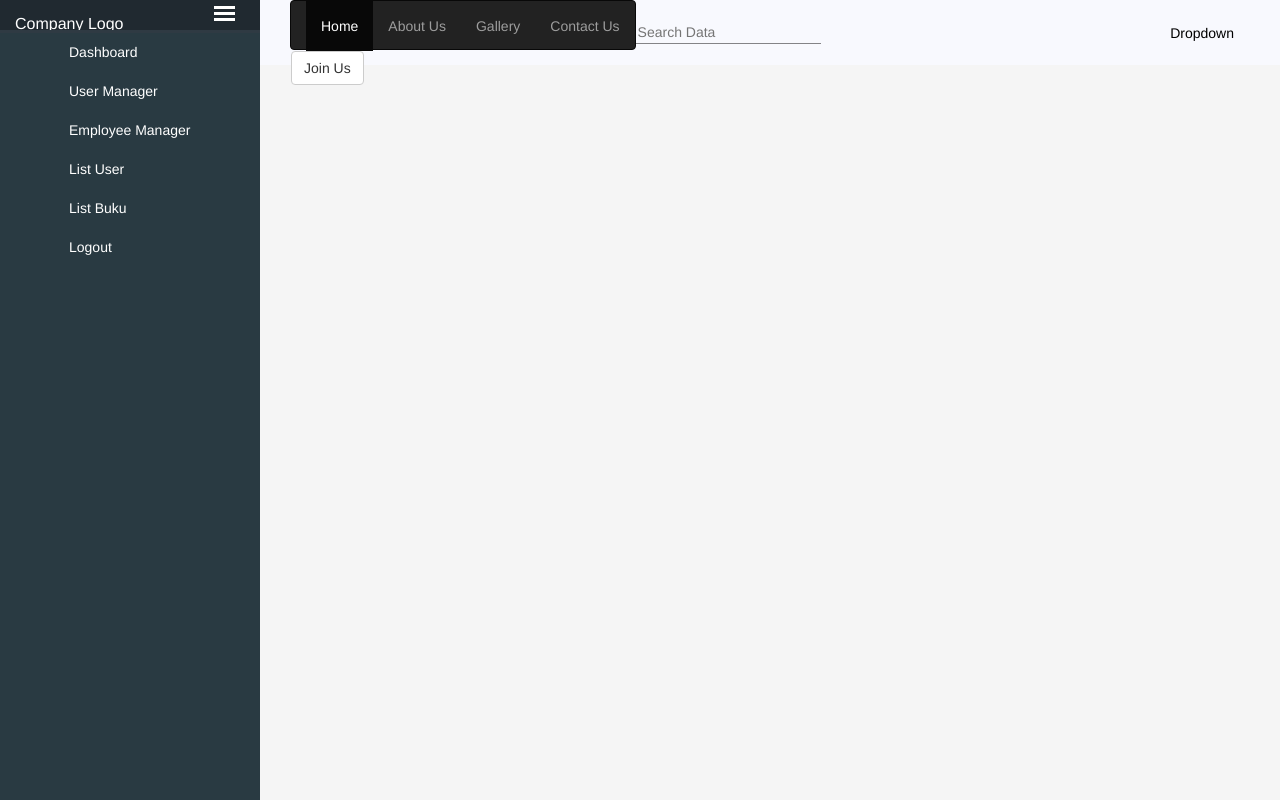
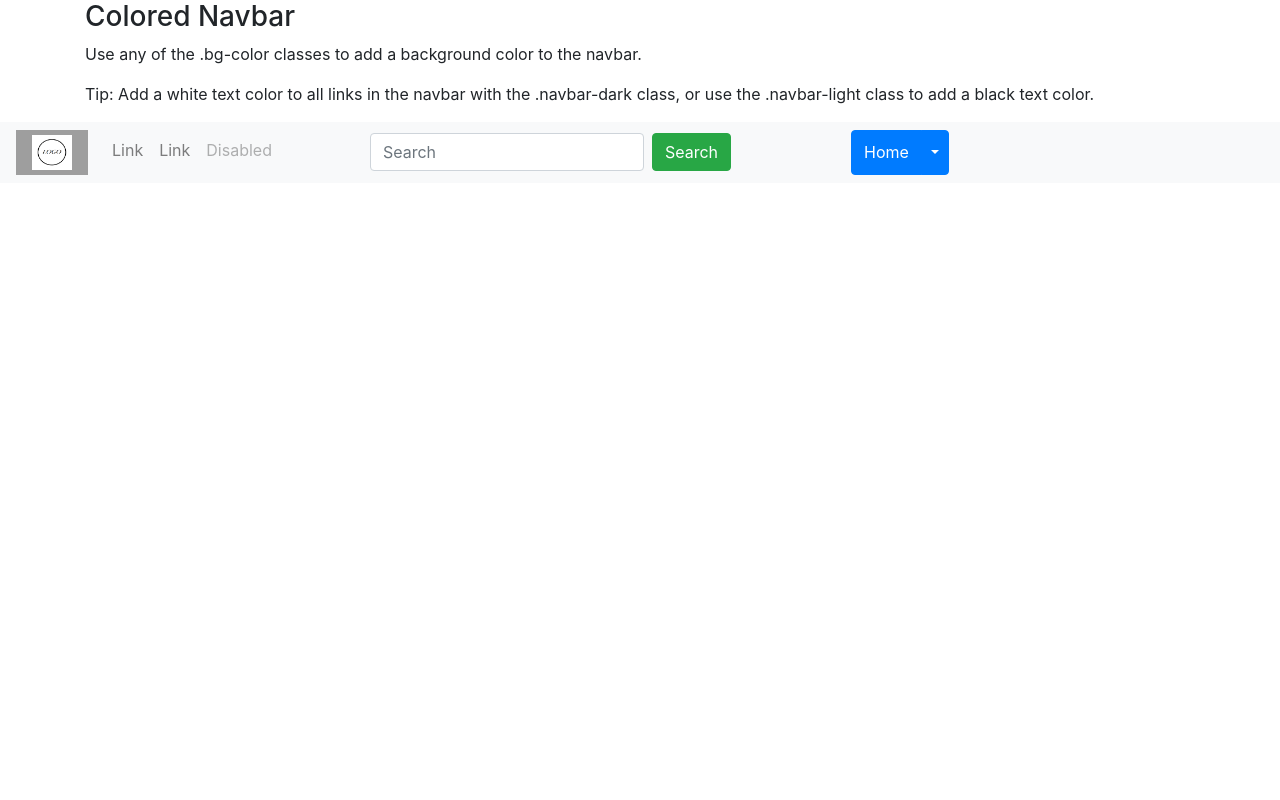
Before and after one commit to L4rryToru4n/TUBESPAW_B_H, a PHP site: page /dashboard/index.php in a window 1280 px wide. Run offline with PHP 8.4, Linux system fonts and the light colour scheme; a user stored in the database is signed in; grey boxes are pictures that could not be loaded.

Commit message:
dashboard editted, no sidebar, now with top navbar

```diff
--- a/css/style.css
+++ b/css/style.css
@@ -1,4 +1,4 @@
-.backgroundAll{
+.backgroundAll {
     position: fixed;
     top: 0px;
     bottom: 0px;
@@ -8,7 +8,7 @@
     z-index: -1;
 }
 
-#sidebar{
+#sidebar {
     transition: all 1s;
     position: fixed;
     background: #293a42;
@@ -19,7 +19,7 @@
     width: 260px;
 }
 
-#sidebar .sideheader{
+#sidebar .sideheader {
     padding: 15px 15px;
     display: flex;
     background: #202930;
@@ -27,20 +27,20 @@
     overflow: hidden;
 }
 
-#sidebar .sideheader .name h1{
+#sidebar .sideheader .name h1 {
     transition: all 1s;
     font-size: 16px;
     margin: 0px;
 }
 
-#sidebar .sideheader .name p{
+#sidebar .sideheader .name p {
     transition: all 1s;
     font-size: 14px;
     margin: 0px;
     opacity: 0.8;
 }
 
-#sidebar .sideheader .hamburgerbar{
+#sidebar .sideheader .hamburgerbar {
     transition: all 1s;
     margin-left: auto;
     width: 21px;
@@ -49,24 +49,24 @@
     margin-right: 10px;
 }
 
-#sidebar .sideheader .hamburgerbar a .bar{
+#sidebar .sideheader .hamburgerbar a .bar {
     transition: all 1s;
     background: white;
     height: 3px;
     margin-bottom: 3px;
 }
 
-#sidebar .sidebody .sidebodypart{
+#sidebar .sidebody .sidebodypart {
     border-top: solid 3px #2f3a43;
 }
 
-#sidebar .sidebody . sidebodypart ul{
+#sidebar .sidebody . sidebodypart ul {
     margin: 0px;
     padding: 0px;
     list-style: none;
 }
 
-#sidebar .sidebody .sidebodypart ul li{
+#sidebar .sidebody .sidebodypart ul li {
     height: 37px;
     padding-left: 10px;
     border-left: solid 3px #293a42;
@@ -74,17 +74,17 @@
     margin-bottom: 2px;
 }
 
-#sidebar .sidebody .sidebodypart ul li:hover{
+#sidebar .sidebody .sidebodypart ul li:hover {
     background: #212f32;
     border-left: solid 3px #17b1b8;
 }
 
-#sidebar .sidebody .sidebodypart .isActive{
+#sidebar .sidebody .sidebodypart .isActive {
     background: #212f32;
     boorder-left: solid 3px #17b1b8;
 }
 
-#sidebar .sidebody .sidebodypart ul li a{
+#sidebar .sidebody .sidebodypart ul li a {
     text-decoration: none;
     color: white;
     width: 100%;
@@ -92,13 +92,13 @@
     display: flex;
 }
 
-#sidebar .sidebody .sidebodypart ul li a p{
+#sidebar .sidebody .sidebodypart ul li a p {
     transition: all 1s;
     align-self: center;
     margin: 0px;
 }
 
-#navbar{
+#navbar {
     transition: all 1s;
     position: fixed;
     margin-left: 260px;
@@ -111,79 +111,85 @@
     padding: 0px 30px;
 }
 
-#navbar .searchbar{
+#navbar .searchbar {
     align-self: center;
 }
 
-#navbar .searchbar input{
+#navbar .searchbar input {
     border: none;
     background: transparent;
     border-bottom: solid 1px #00000078;
 }
 
-#navbar .barinfo{
+#navbar .barinfo {
     align-self: center;
     margin-left: auto;
 }
 
-#dashboardData{
+.navbar.btn{
+    align-self: center;
+    margin-left: auto;
+}
+
+#dashboardData {
     transition: all 1s;
     margin-left: 252px;
     margin-top: 65px;
     padding: 20px;
 }
 
-.animationNavbar{
+.animationNavbar {
     margin-left: 100px !important;
     transition: all 1s;
 }
 
-.animationDashboardData{
+.animationDashboardData {
     margin-left: 100px !important;
     transition: all 1s;
 }
 
-.animationSideBar{
+.animationSideBar {
     width: 100px !important;
     transition: all 1s;
 }
 
-.animationSideBar .sideheader .name h1{
+.animationSideBar .sideheader .name h1 {
     font-size: 10px !important;
     transition: all 1s;
 }
 
-.animationSideBar .sideheader .name p{
+.animationSideBar .sideheader .name p {
     font-size: 8px !important;
     transition: all 1s;
 }
 
-.animationSideBar .sideheader .hamburgerbar{
+.animationSideBar .sideheader .hamburgerbar {
     width: 12px !important;
     transition: all 1s;
 }
 
-.animationSideBar .topbar{
+.animationSideBar .topbar {
     transform: rotate(35deg);
     transition: all 1s;
 }
 
-.animationSideBar .middlebar{
+.animationSideBar .middlebar {
     display: none;
     transition: all 1s;
 }
 
-.animationSideBar .bottombar{
+.animationSideBar .bottombar {
     transform: rotate(-35deg);
     transition: all 1s;
 }
 
-.animationSideBar .sidebody .sidebodypart ul li a{
+.animationSideBar .sidebody .sidebodypart ul li a {
     font-size: 10px;
     transition: all 1s;
 }
 
-li a, .dropbtn {
+li a,
+.dropbtn {
     display: inline-block;
     color: black;
     text-align: center;
@@ -191,7 +197,8 @@ li a, .dropbtn {
     text-decoration: none;
 }
 
-  li a:hover, .dropdown:hover .dropbtn {
+li a:hover,
+.dropdown:hover .dropbtn {
     background-color: grey;
 }
 
@@ -204,7 +211,7 @@ li a, .dropbtn {
     position: absolute;
     background-color: #f9f9f9;
     min-width: 160px;
-	box-shadow: 0px 8px 16px 0px rgba(0,0,0,0.2);
+    box-shadow: 0px 8px 16px 0px rgba(0, 0, 0, 0.2);
     z-index: 1;
 }
 
@@ -216,26 +223,28 @@ li a, .dropbtn {
     text-align: left;
 }
 
-  .dropdown-content a:hover {background-color: #f1f1f1;}
+.dropdown-content a:hover {
+    background-color: #f1f1f1;
+}
 
 .dropdown:hover .dropdown-content {
     display: block;
 }
 
-  #radio-label
-  {
+#radio-label {
     margin: 0px 5px 0px 0px;
 }
 
-  #submitBtn{
+#submitBtn {
     margin-left: 30%;
     padding: 5px 20px 5px 20px;
 }
 
-  .radio-options
-  {
+.radio-options {
     margin: 0px 5px 0px 0px;
 }
+
+
 /*
   .bg-image {
 	background-image: url("./hospitality-hdr.jpg");
@@ -247,8 +256,8 @@ li a, .dropbtn {
 	background-size: cover;
   }
    */
-  .bg-text{
 
+.bg-text {
     font-weight: bold;
     position: absolute;
     top: 75%;
@@ -259,12 +268,12 @@ li a, .dropbtn {
     margin-top: 0px;
 }
 
-  #bg-title{
-	background-color: rgb(0,0,0);
-	background-color: rgba(0,0,0, 0.2);
+#bg-title {
+    background-color: rgb(0, 0, 0);
+    background-color: rgba(0, 0, 0, 0.2);
     font-weight: bold;
     position: absolute;
-	text-align:center;
+    text-align: center;
     top: 70%;
     left: 50%;
     transform: translate(-50%, -50%);
--- a/dashboard/index.php
+++ b/dashboard/index.php
@@ -2,15 +2,6 @@
 <div id="dashboardData">
 <!-- <iframe height="1000px" width="100%" src="UGD2_B_9509_2.html" name="iframe_a"></iframe> -->
 </div>
-<div class="hamburgerbar">
-		<a href="#" onclick="hamburgerFunc()">
-			<div>
-				<div class="bar topbar"></div>
-				<div class="bar middlebar"></div>
-				<div class="bar bottombar"></div>
-			</div>
-		</a>
-		</div>
 </body>
 <script src="../script/script.js"></script>
 <script>
--- a/layout/dashboard.php
+++ b/layout/dashboard.php
@@ -5,81 +5,70 @@ if(!$_SESSION['isLogin']){
 }else{
     include('../db.php');
 }
-echo '<!DOCTYPE html>
+?>
+<!DOCTYPE html>
 <html lang="en">
 <head>
 	<meta charset="UTF-8">
 	<meta name="viewport" content="width=device=width, initial-scale=1.0">
 	<meta http-equiv="X-UA-Compatible" content="ie=edge">
 	<link rel="stylesheet" href="../css/style.css">
-	<link rel="stylesheet" href="https://maxcdn.bootstrapcdn.com/bootstrap/3.4.0/css/bootstrap.min.css">
+	<link rel="stylesheet" href="https://maxcdn.bootstrapcdn.com/bootstrap/4.3.1/css/bootstrap.min.css">
   <script src="https://ajax.googleapis.com/ajax/libs/jquery/3.4.1/jquery.min.js"></script>
-	<script src="https://maxcdn.bootstrapcdn.com/bootstrap/3.4.0/js/bootstrap.min.js"></script>
+  <script src="https://cdnjs.cloudflare.com/ajax/libs/popper.js/1.14.7/umd/popper.min.js"></script>
+  <script src="https://maxcdn.bootstrapcdn.com/bootstrap/4.3.1/js/bootstrap.min.js"></script>
 	<title>Dashboard</title>
+
+  <style>
+    .navbar-brand
+    {
+      background-image: url("logo.png");
+    }
+  </style>
 </head>
 <body>
-	<div class="backgroundAll"></div>
-		<div id="sidebar">
-			<div class="sideheader">
-				<div class="name">
-					<h1>Company Logo</h1>
-					<p>Company Name</p>
+<div class="container">
+  <h3>Colored Navbar</h3>
+  <p>Use any of the .bg-color classes to add a background color to the navbar.</p>
+  <p>Tip: Add a white text color to all links in the navbar with the .navbar-dark class, or use the .navbar-light class to add a black text color.</p>
 </div>
-				<div class="hamburgerbar">
-					<a href="#" onclick="hamburgerFunc()">
-						<div>
-							<div class="bar topbar"></div>
-							<div class="bar middlebar"></div>
-							<div class="bar bottombar"></div>
+
+<nav class="navbar navbar-expand-sm bg-light navbar-light">
+  <ul class="navbar-nav">
+    <li class="nav-item active">
+      <a class="navbar-brand" href="index.php">
+      <img src="..\layout\logo.png" alt="logo" style="width:40px;">
+      </a>
+    </li>
+    <li class="nav-item">
+      <a class="nav-link" href="#">Link</a>
+    </li>
+    <li class="nav-item">
+      <a class="nav-link" href="#">Link</a>
+    </li>
+    <li class="nav-item" style="margin-right:90px">
+      <a class="nav-link disabled" href="#">Disabled</a>
+    </li>
+
+    <form class="form-inline" action="/action_page.php">
+    <input class="form-control mr-sm-2" type="text" placeholder="Search">
+    <button class="btn btn-success" type="submit" style="margin-right:120px">Search</button>
+  </form>
+<br>
+
+	<div class="btn-group">
+    <button type="button" class="btn btn-primary" style="margin-left:auto">Home</button>
+    <button type="button" class="btn btn-primary dropdown-toggle dropdown-toggle-split" data-toggle="dropdown">
+    </button>
+    <div class="dropdown-menu">
+      <a class="dropdown-item" href="#">Link 1</a>
+      <a class="dropdown-item" href="#">Link 2</a>
     </div>
-					</a>
-				</div>
-			</div>
-			<div class="sidebody">
-				<div class="sidebodypart">
-					<ul>
-						<li id="dasboardTab"><a href="./"><p>Dashboard</p></a></li>
-						<li id="userTab"><a href="./formpeserta.php"><p>User Manager</p></a></li>
-						<li id="empTab"><a href="./formpegawai.php"><p>Employee Manager</p></a></li>
-						<li id="listUser"><a href="./listPeserta.php"><p>List User</p></a></li>
-						<li id="listBuku"><a href="./listBuku.php"><p>List Buku</p></a></li>
-                   		<li id="logout"><a href="../proses/prosesLogout.php"><p>Logout</p></a></li>
-					</ul>
-				</div>
-			</div>
-		</div>
-		<div id="navbar">
-					<nav class="navbar navbar-inverse">
-			<div class="container-fluid">
-				<div class="navbar-header">
 
 	</div>
-				<ul class="nav navbar-nav">
-				<li class="active"><a href=".\home.html">Home</a></li>
-				<li><a href=".\about.html">About Us</a></li>
-				</li>
-				<li><a href=".\gallery.html">Gallery</a></li>
   </ul>
-				<ul class="nav navbar-nav navbar-right">
-				<li><a href=".\contact.html">Contact Us</a></li>
-				</ul>
+</nav>
+
+
+
 		</div>
-			<div>
-			<a href=# class="btn btn-default" role="button">Join Us</a>
-			</div>
-			</nav>
-			<div class="searchbar">
-				<input id="searchInput" type="text" placeholder="Search Data" onkeyup="displaySearch(event)">
-			</div>
-			<div class="barinfo">
-			<li class="dropdown">
-				<a href="javascript:void(0)" class="dropbtn">Dropdown</a>
-				<div class="dropdown-content">
-				  <a href="#">Link 1</a>
-				  <a href="#">Link 2</a>
-				  <a href="#">Link 3</a>
-				</div>
-			  </li>
-			</div>
-		</div>'
-?>
```
Also changed, not shown: dashboard/about.html (added, +33 -0 lines), dashboard/home.html (added), layout/logo.png (added). Lines whose indentation alone changed are shown as unchanged.
